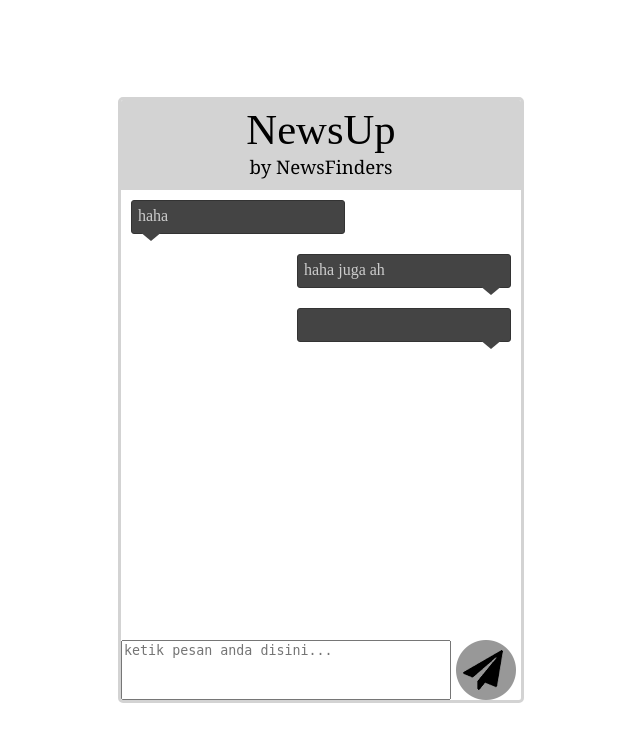
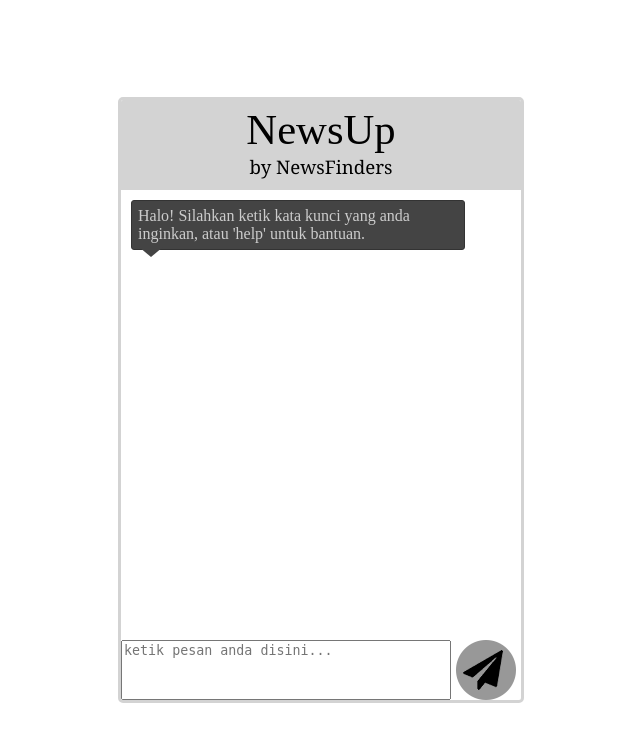
Before and after one commit to audrynyonata/NewsUp, a PHP site: page / in a window 1280 px wide. Shown: the top 742 px of the page, without its empty margins (319-959 px from the left). Run offline with PHP 8.4, Linux system fonts and the light colour scheme.

Commit message:
Added display help

```diff
--- a/css/master.css
+++ b/css/master.css
@@ -86,7 +86,8 @@ div {
 }
 
 .callout {
-	width: 200px;
+	min-width: 200px;
+  max-width: 320px;
   background-color: #444;
   position: relative;
   color: #ccc;
@@ -99,6 +100,10 @@ div {
 
 .callout.right {
   float: right;
+}
+
+.callout.left {
+  float: left;
 }
 
 .callout::before {
--- a/index.php
+++ b/index.php
@@ -13,11 +13,9 @@
       <span id = "subtitle">by NewsFinders</span>
     </div>
     <div class="chatwindow" id="scrollbar">
-      <div class ="callout left">haha</div>
-      <br>
-      <div class ="callout right">haha juga ah</div>
-      <div class ="callout right" id="test"></div>
-      <br>
+      <div class="callout left" id="greeting">
+        Halo! Silahkan ketik kata kunci yang anda inginkan, atau 'help' untuk bantuan.
+      </div>
     </div>
     <div class="form">
       <form method="POST">
@@ -29,6 +27,8 @@
 </body>
 
 <script type="text/javascript">
+  var nomor = 1;
+
   function pressEnter(e) {
     if (e.keyCode === 13)
       if (e.shiftKey) {
@@ -46,14 +46,40 @@
       if (str == "") {
 
       } else {
-          document.getElementById("test").innerText = str;
+          var div = document.createElement("div");
+          div.setAttribute("id", "test"+nomor);
+          div.setAttribute("class", "callout right");;
+          div.innerText = str;
+          document.getElementById("scrollbar").appendChild(div);
+          nomor++;
           var xmlhttp = new XMLHttpRequest();
           xmlhttp.onreadystatechange = function() {
           if (this.readyState == 4 && this.status == 200) {
-            document.getElementById("test").innerText = str;
-          }
+            var result = xmlhttp.responseXML;
+            var content = result.getElementsByTagName('content')[0].childNodes[0].nodeValue;
+            var div2 = document.createElement("div");
+            div2.setAttribute("id", "test"+nomor);
+            div2.setAttribute("class", "callout left");
+            div2.innerText = content;
+            document.getElementById("scrollbar").appendChild(div2);
+            var scrollbar = document.getElementById("scrollbar");
+            scrollbar.scrollTop = scrollbar.scrollHeight;
+            nomor++;
+        }
       }
-      xmlhttp.open("GET", "send.php?message=" + str, true);
+      var substrings = ['help', 'politik', 'olahraga', 'malam', 'teknologi', 'ekonomi', 'siang', 'sore', 'pagi'];
+      var i = 0;
+      var found  = 0;
+      while (found==0 && i < substrings.length) {
+        if (str.includes(substrings[i])) {
+          found = 1;
+          str = substrings[i];
+        } else {
+          i++;
+        }
+      }
+
+      xmlhttp.open("GET", "send.php?keyword=" + str, true);
       xmlhttp.send();
       }
       textarea.value="";
```
Also changed, not shown: send.php (+5 -2 lines).
